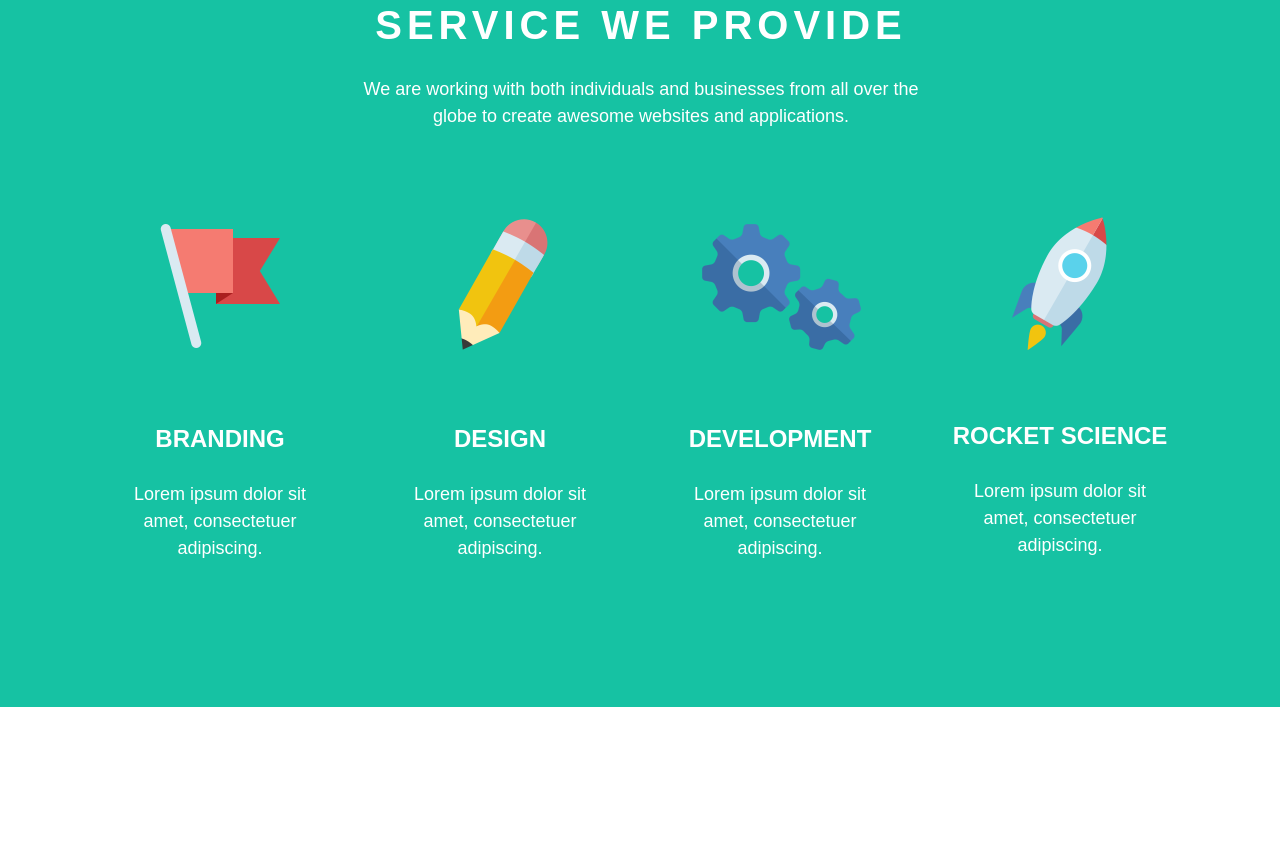
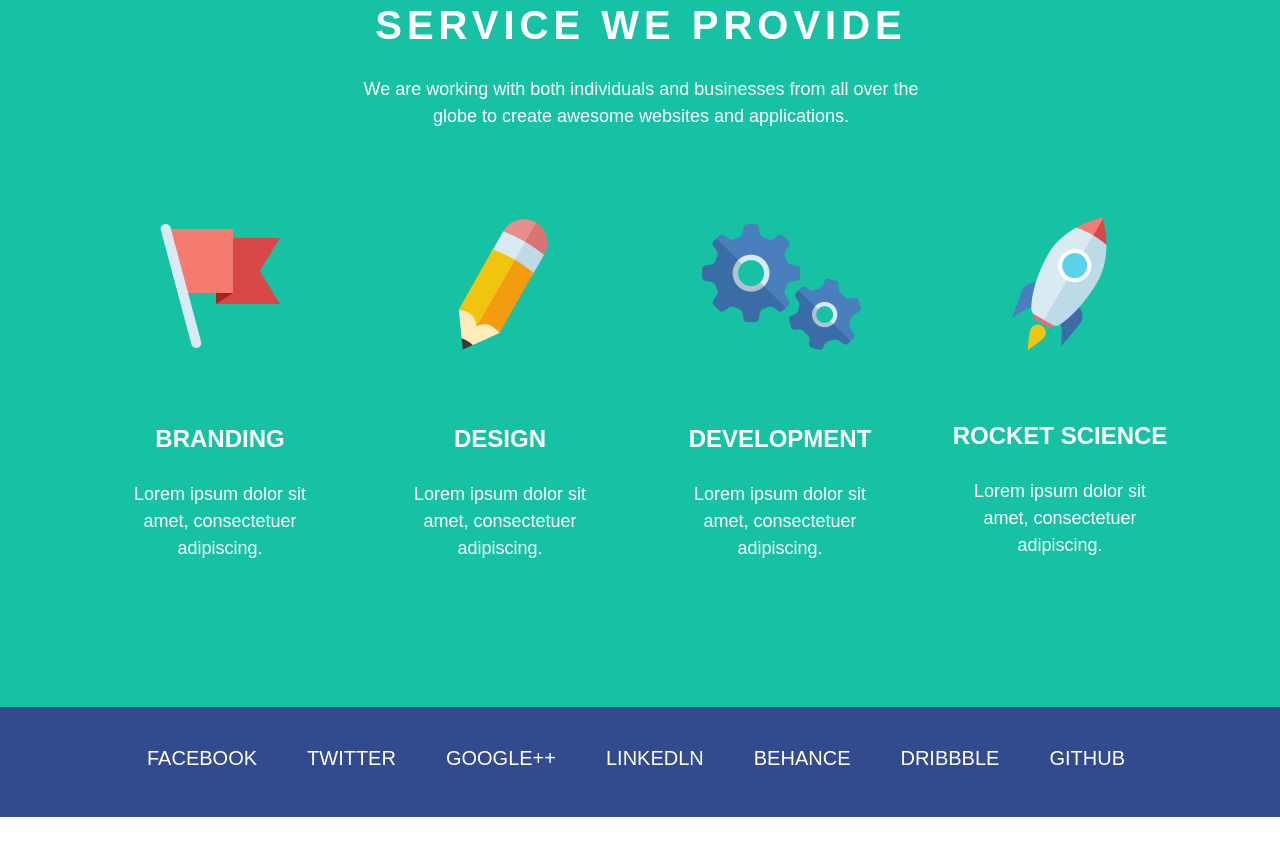
Before and after one commit to vieyraurena/web01-cudapsd, a plain HTML site: page index.html in a window 1280 px wide. Shown: the part 792-1647 px from the top of the page. After the commit the page ends 1609 px from the top, so only its background shows below. Drawn offline with Linux system fonts and the light colour scheme.

Commit message:
Tercera parte blue-color

```diff
--- a/css/styles.css
+++ b/css/styles.css
@@ -37,6 +37,12 @@ p {
   font-weight: 100;
 }
 
+ul {
+  margin: 0;
+  padding: 0;
+  list-style: none;
+}
+
 /*healpears*/
 
 .clearfix::after {
@@ -60,6 +66,11 @@ p {
   width: 100%;
 }
 
+.blue-color {
+  background-color: #334b8e;
+  width: 100%;
+}
+
 /*purple-color*/
 /*header*/
 .header {
@@ -77,12 +88,6 @@ p {
   width: 458px;
   float: right;
   margin-top: 70px;
-}
-
-.nav-list {
-  margin: 0;
-  padding: 0;
-  list-style: none;
 }
 
 .nav-list li {
@@ -124,6 +129,11 @@ p {
   font-size: 18px;
 }
 
+.content-button:hover {
+  background-color: #30bae7;
+  border-bottom: 5px solid #179ac5;
+}
+
 /*turquoise-color*/
 /*service*/
 .service {
@@ -156,3 +166,24 @@ p {
 
 /*blue-color*/
 /*footer*/
+
+.footer {
+  padding: 40px 57px 47px;
+  width: 982px;
+}
+
+.footer-list li{
+  float: left;
+}
+
+.footer-list li + li {
+  margin-left: 50px;
+}
+
+.footer-list a {
+  font-size: 20px;
+}
+
+.footer-list a:hover {
+  color: #30bae7;
+}
```
